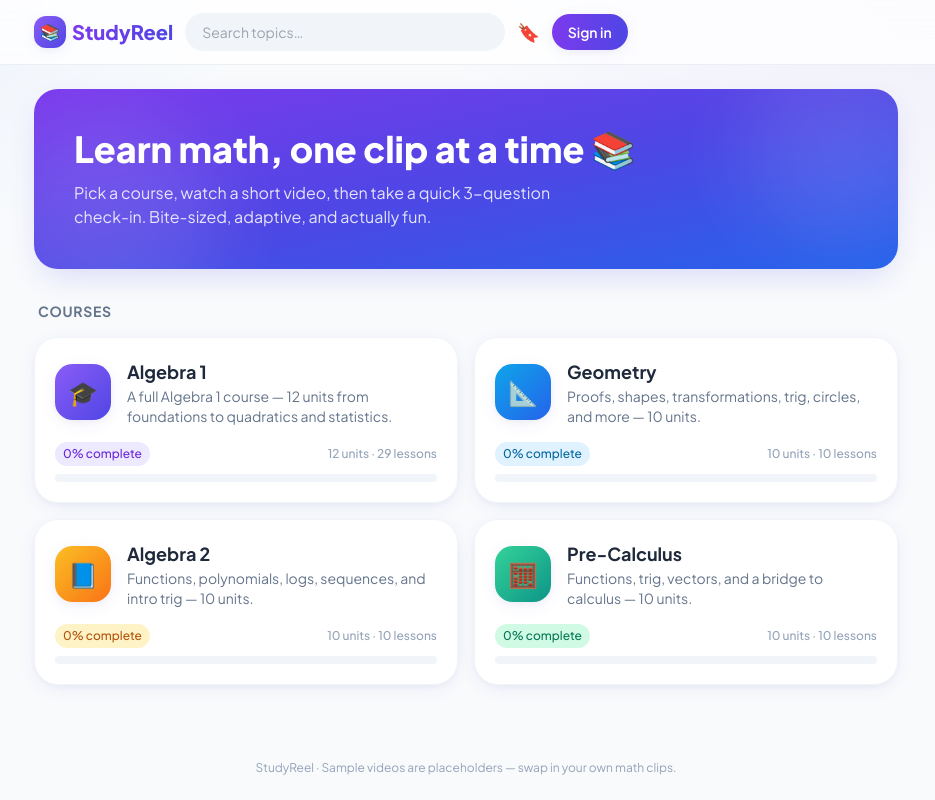
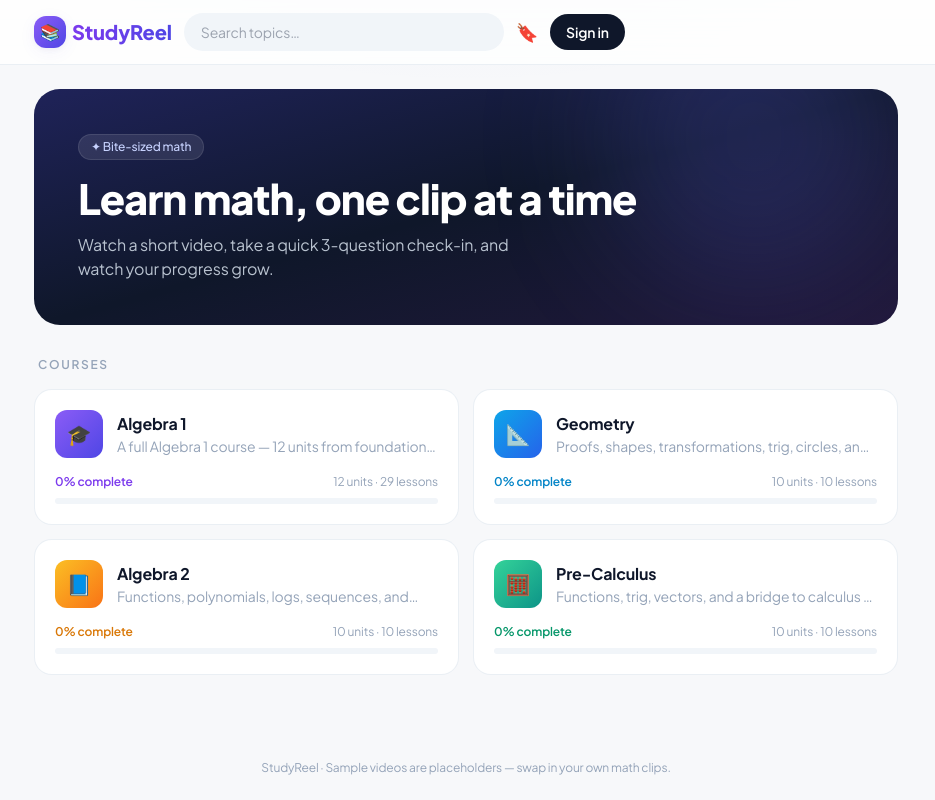
Before and after one commit to annaraheja2/studyreel, a React (Vite) app: page /#/ in a window 1280 px wide. Shown: the whole page, without its empty margins (174-1109 px from the left). Built offline with nearby package versions, Linux system fonts and the light colour scheme; no server answers; the database is empty.

Commit message:
Sleeker design: dark hero, refined cards, cleaner background

```diff
--- a/src/components/Layout.tsx
+++ b/src/components/Layout.tsx
@@ -37,7 +37,7 @@ export default function Layout({ children }: { children: ReactNode }) {
             {!user ? (
               <Link
                 to="/login"
-                className="px-4 py-2 rounded-full bg-gradient-to-r from-violet-600 to-indigo-600 text-white font-semibold hover:shadow-lift transition shadow-soft"
+                className="px-4 py-2 rounded-full bg-slate-900 text-white font-semibold hover:bg-slate-800 transition"
               >
                 Sign in
               </Link>
--- a/src/components/ProgressMap.tsx
+++ b/src/components/ProgressMap.tsx
@@ -9,7 +9,7 @@ export default function ProgressMap({ units }: { units: Unit[] }) {
   return (
     <div className="space-y-4">
       {units.map((unit) => (
-        <div key={unit.id} className="bg-white rounded-3xl shadow-soft border border-slate-100 p-5 hover:shadow-lift transition-shadow">
+        <div key={unit.id} className="bg-white rounded-2xl border border-slate-200/70 p-5 hover:border-slate-300 hover:shadow-soft transition-all">
           <Link to={`/unit/${unit.id}`} className="flex items-center gap-3 group">
             <span className="grid place-items-center w-11 h-11 rounded-2xl bg-gradient-to-br from-slate-100 to-slate-200 text-xl">{unit.emoji}</span>
             <div className="flex-1 min-w-0">
--- a/src/index.css
+++ b/src/index.css
@@ -7,14 +7,13 @@
 }
 
 body {
-  @apply text-slate-800 antialiased;
+  @apply text-slate-900 antialiased;
   min-height: 100vh;
   background:
-    radial-gradient(1200px 600px at 100% -10%, rgba(139, 92, 246, 0.10), transparent 60%),
-    radial-gradient(1000px 500px at -10% 0%, rgba(59, 130, 246, 0.08), transparent 55%),
-    #f8fafc;
+    radial-gradient(900px 480px at 50% -25%, rgba(99, 102, 241, 0.06), transparent 60%),
+    #f7f8fa;
   background-attachment: fixed;
+  letter-spacing: -0.01em;
 }
 
-/* Consistent focus + smoother interactions */
 * { -webkit-tap-highlight-color: transparent; }
--- a/src/pages/Course.tsx
+++ b/src/pages/Course.tsx
@@ -19,19 +19,20 @@ export default function CoursePage() {
 
   return (
     <div className="space-y-6">
-      <Link to="/" className="text-sm text-brand-600 font-medium">← All courses</Link>
+      <Link to="/" className="text-sm text-slate-500 hover:text-brand-600 font-medium transition">← All courses</Link>
 
-      <section className="relative overflow-hidden rounded-3xl p-7 text-white bg-gradient-to-br from-violet-600 via-indigo-600 to-blue-600 shadow-lift">
-        <div className="absolute -top-8 -right-8 w-40 h-40 rounded-full bg-white/10 blur-2xl" />
+      <section className="relative overflow-hidden rounded-[26px] p-7 sm:p-8 bg-slate-900 text-white">
+        <div className="absolute inset-0 bg-gradient-to-br from-indigo-600/25 via-transparent to-fuchsia-600/10" />
+        <div className="absolute -top-16 right-0 w-56 h-56 rounded-full bg-indigo-500/20 blur-3xl" />
         <div className="relative">
-          <h1 className="text-2xl font-extrabold">{course.emoji} {course.name}</h1>
-          <p className="text-white/85 mt-1">{course.description}</p>
-          <div className="flex items-center justify-between mt-4 text-sm">
-            <span className="font-bold">{pct}% complete</span>
-            <span className="text-white/80">{done}/{total} lessons</span>
+          <h1 className="text-2xl font-extrabold tracking-tight">{course.emoji} {course.name}</h1>
+          <p className="text-slate-300/90 mt-1">{course.description}</p>
+          <div className="flex items-center justify-between mt-5 text-sm">
+            <span className="font-semibold">{pct}% complete</span>
+            <span className="text-slate-400">{done}/{total} lessons</span>
           </div>
-          <div className="h-2.5 bg-white/25 rounded-full mt-2 overflow-hidden">
-            <div className="h-full bg-white rounded-full transition-all" style={{ width: `${pct}%` }} />
+          <div className="h-2 bg-white/15 rounded-full mt-2 overflow-hidden">
+            <div className="h-full bg-gradient-to-r from-indigo-400 to-violet-400 rounded-full transition-all" style={{ width: `${pct}%` }} />
           </div>
         </div>
       </section>
--- a/src/pages/Home.tsx
+++ b/src/pages/Home.tsx
@@ -3,13 +3,13 @@ import { courseLessonCount } from '../data/content'
 import { useUser } from '../lib/UserContext'
 import { useContent } from '../lib/ContentContext'
 
-// Colorful accents cycled across course cards for a playful-but-clean look.
+// Subtle color accents cycled across course cards — refined, not loud.
 const ACCENTS = [
-  { grad: 'from-violet-500 to-indigo-600', soft: 'bg-violet-100 text-violet-700', bar: 'from-violet-500 to-indigo-500' },
-  { grad: 'from-sky-500 to-blue-600', soft: 'bg-sky-100 text-sky-700', bar: 'from-sky-500 to-blue-500' },
-  { grad: 'from-amber-400 to-orange-500', soft: 'bg-amber-100 text-amber-700', bar: 'from-amber-400 to-orange-500' },
-  { grad: 'from-emerald-400 to-teal-600', soft: 'bg-emerald-100 text-emerald-700', bar: 'from-emerald-400 to-teal-500' },
-  { grad: 'from-pink-500 to-rose-600', soft: 'bg-pink-100 text-pink-700', bar: 'from-pink-500 to-rose-500' },
+  { grad: 'from-violet-500 to-indigo-600', dot: 'bg-violet-500', soft: 'text-violet-600' },
+  { grad: 'from-sky-500 to-blue-600', dot: 'bg-sky-500', soft: 'text-sky-600' },
+  { grad: 'from-amber-400 to-orange-500', dot: 'bg-amber-500', soft: 'text-amber-600' },
+  { grad: 'from-emerald-400 to-teal-600', dot: 'bg-emerald-500', soft: 'text-emerald-600' },
+  { grad: 'from-rose-500 to-pink-600', dot: 'bg-rose-500', soft: 'text-rose-600' },
 ]
 
 export default function Home() {
@@ -18,22 +18,27 @@ export default function Home() {
 
   return (
     <div className="space-y-8">
-      {/* Hero */}
-      <section className="relative overflow-hidden rounded-3xl p-8 sm:p-10 text-white bg-gradient-to-br from-violet-600 via-indigo-600 to-blue-600 shadow-lift">
-        <div className="absolute -top-10 -right-10 w-48 h-48 rounded-full bg-white/10 blur-2xl" />
-        <div className="absolute -bottom-16 -left-10 w-56 h-56 rounded-full bg-white/10 blur-2xl" />
+      {/* Sleek dark hero */}
+      <section className="relative overflow-hidden rounded-[26px] p-8 sm:p-11 bg-slate-900 text-white">
+        <div className="absolute inset-0 bg-gradient-to-br from-indigo-600/25 via-transparent to-fuchsia-600/10" />
+        <div className="absolute -top-24 right-0 w-72 h-72 rounded-full bg-indigo-500/20 blur-3xl" />
         <div className="relative">
-          <h1 className="text-3xl sm:text-4xl font-extrabold leading-tight">Learn math, one clip at a time 📚</h1>
-          <p className="mt-3 text-white/85 max-w-lg">
-            Pick a course, watch a short video, then take a quick 3-question check-in. Bite-sized, adaptive, and actually fun.
+          <span className="inline-flex items-center gap-1.5 text-xs font-medium text-indigo-200 bg-white/10 border border-white/10 rounded-full px-3 py-1 mb-4">
+            ✦ Bite-sized math
+          </span>
+          <h1 className="text-3xl sm:text-[2.6rem] font-extrabold leading-[1.08] tracking-tight max-w-xl">
+            Learn math, one clip at a time
+          </h1>
+          <p className="mt-3 text-slate-300/90 max-w-md">
+            Watch a short video, take a quick 3-question check-in, and watch your progress grow.
           </p>
         </div>
       </section>
 
       {/* Courses */}
       <div className="space-y-4">
-        <h2 className="text-sm font-bold text-slate-500 uppercase tracking-wider px-1">Courses</h2>
-        <div className="grid gap-4 sm:grid-cols-2">
+        <h2 className="text-xs font-semibold text-slate-400 uppercase tracking-[0.14em] px-1">Courses</h2>
+        <div className="grid gap-3.5 sm:grid-cols-2">
           {COURSES.map((course, i) => {
             const a = ACCENTS[i % ACCENTS.length]
             const total = courseLessonCount(course)
@@ -44,23 +49,23 @@ export default function Home() {
               <Link
                 key={course.id}
                 to={`/course/${course.id}`}
-                className="group bg-white rounded-3xl p-5 shadow-soft border border-slate-100 hover:shadow-lift hover:-translate-y-0.5 transition-all"
+                className="group bg-white rounded-2xl p-5 border border-slate-200/70 hover:border-slate-300 hover:shadow-soft transition-all"
               >
-                <div className="flex items-center gap-4">
-                  <span className={`grid place-items-center w-14 h-14 rounded-2xl text-2xl text-white bg-gradient-to-br ${a.grad} shadow-soft`}>
+                <div className="flex items-center gap-3.5">
+                  <span className={`grid place-items-center w-12 h-12 rounded-xl text-xl text-white bg-gradient-to-br ${a.grad}`}>
                     {course.emoji}
                   </span>
                   <div className="flex-1 min-w-0">
-                    <div className="text-lg font-bold group-hover:text-brand-600 transition">{course.name}</div>
-                    <div className="text-sm text-slate-500 line-clamp-2">{course.description}</div>
+                    <div className="font-bold text-slate-900 group-hover:text-brand-600 transition">{course.name}</div>
+                    <div className="text-sm text-slate-400 line-clamp-1">{course.description}</div>
                   </div>
                 </div>
-                <div className="flex items-center justify-between mt-4 text-xs font-medium">
-                  <span className={`px-2 py-1 rounded-full ${a.soft}`}>{pct}% complete</span>
+                <div className="flex items-center justify-between mt-4 text-xs">
+                  <span className={`font-semibold ${a.soft}`}>{pct}% complete</span>
                   <span className="text-slate-400">{course.units.length} units · {total} lessons</span>
                 </div>
-                <div className="h-2 bg-slate-100 rounded-full mt-2 overflow-hidden">
-                  <div className={`h-full rounded-full bg-gradient-to-r ${a.bar} transition-all`} style={{ width: `${pct}%` }} />
+                <div className="h-1.5 bg-slate-100 rounded-full mt-2 overflow-hidden">
+                  <div className={`h-full rounded-full ${a.dot} transition-all`} style={{ width: `${pct}%` }} />
                 </div>
               </Link>
             )
```
